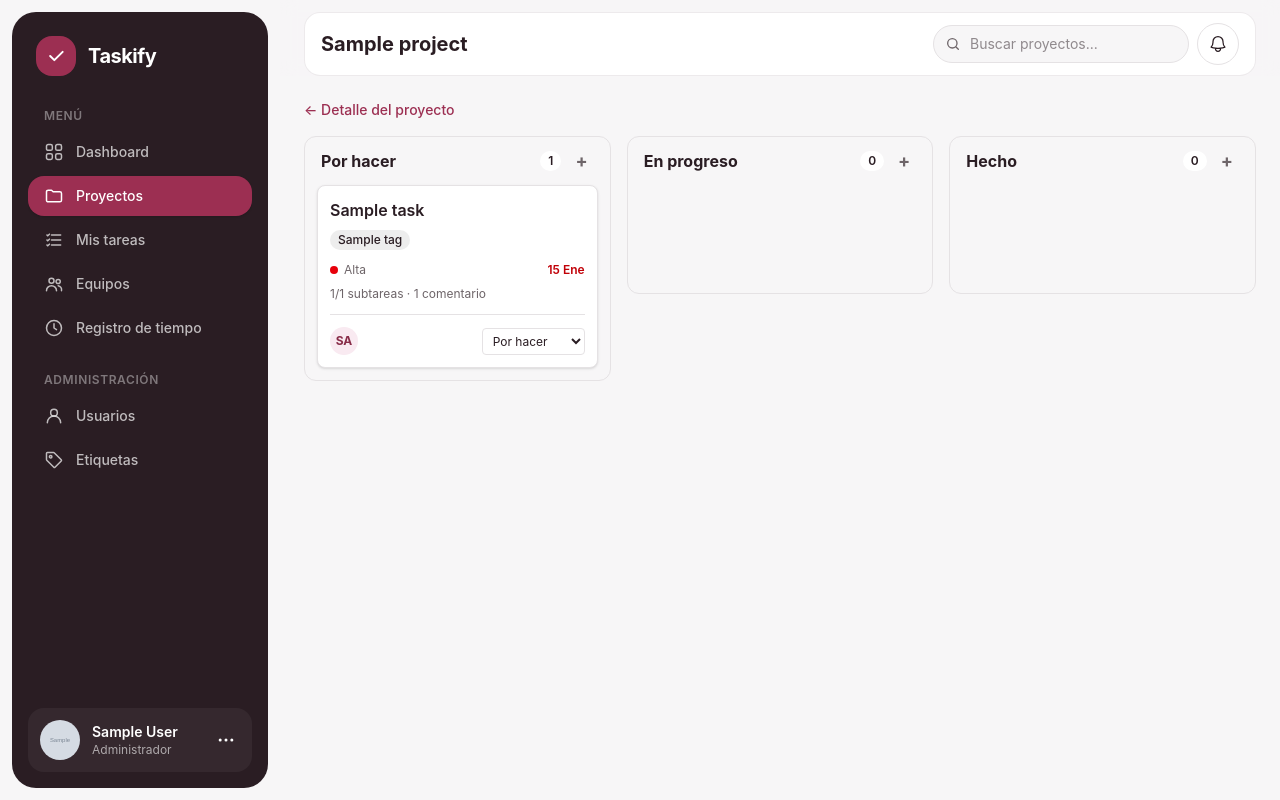
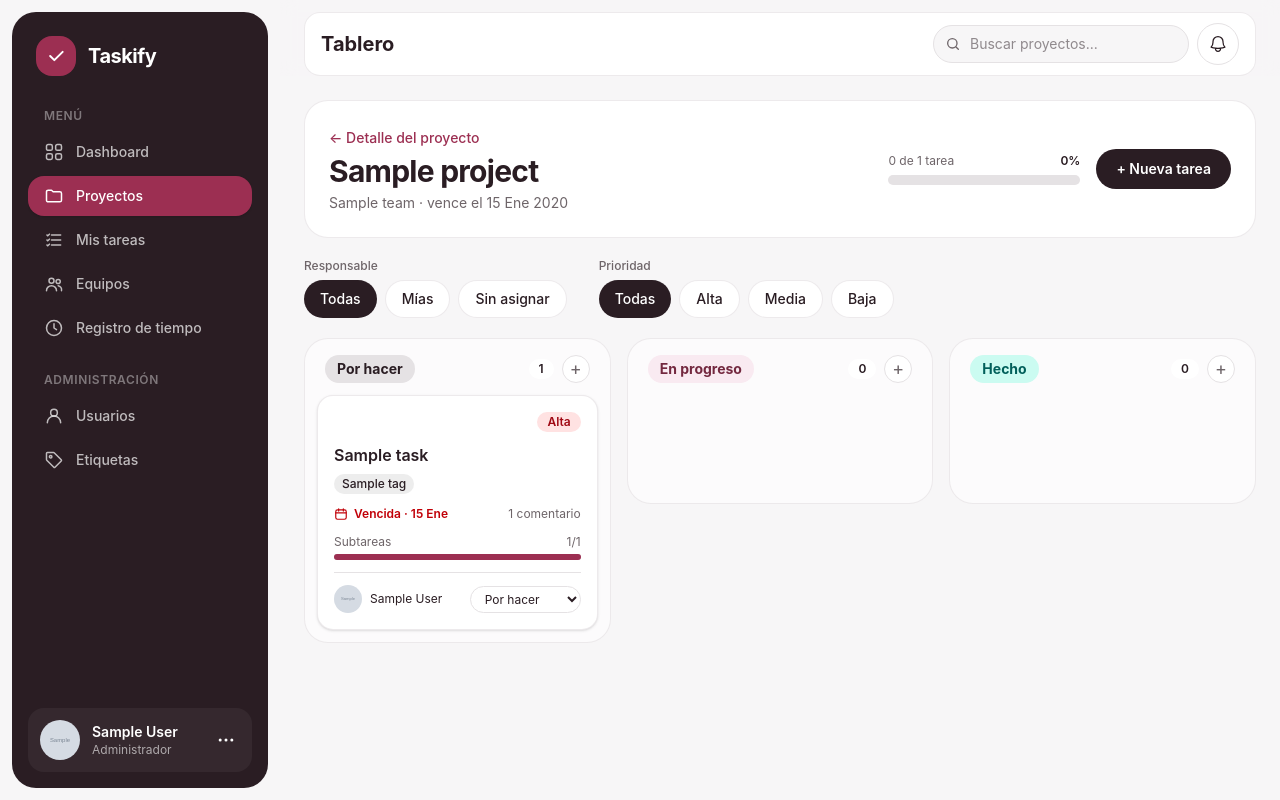
Before and after one commit to fabiolamedrano/taskify, a Django app: page /tasks/projects/1/board/ in a window 1280 px wide. Run offline with Django 5.2, Linux system fonts and the light colour scheme; a user stored in the database is signed in; tables that the repository leaves empty hold one stand-in row (values such as "Sample post"); grey boxes marked "Sample" are stand-in pictures; data that the repository does not hold is empty; parts of the project's set-up code (start-up, migrations or seed data) failed here and were passed over.

Commit message:
Redesign project board with rounded columns and the shared task card

```diff
--- a/static/css/output.css
+++ b/static/css/output.css
@@ -27,7 +27,6 @@
     --color-black: #000;
     --color-white: #fff;
     --spacing: 0.25rem;
-    --container-sm: 24rem;
     --container-md: 28rem;
     --container-lg: 32rem;
     --container-xl: 36rem;
@@ -427,6 +426,9 @@
   .h-11 {
     height: calc(var(--spacing) * 11);
   }
+  .h-24 {
+    height: calc(var(--spacing) * 24);
+  }
   .h-32 {
     height: calc(var(--spacing) * 32);
   }
@@ -478,11 +480,14 @@
   .w-11 {
     width: calc(var(--spacing) * 11);
   }
+  .w-24 {
+    width: calc(var(--spacing) * 24);
+  }
   .w-40 {
     width: calc(var(--spacing) * 40);
   }
-  .w-44 {
-    width: calc(var(--spacing) * 44);
+  .w-52 {
+    width: calc(var(--spacing) * 52);
   }
   .w-56 {
     width: calc(var(--spacing) * 56);
@@ -508,6 +513,12 @@
   .max-w-\[3rem\] {
     max-width: 3rem;
   }
+  .max-w-\[7rem\] {
+    max-width: 7rem;
+  }
+  .max-w-\[8rem\] {
+    max-width: 8rem;
+  }
   .max-w-lg {
     max-width: var(--container-lg);
   }
@@ -525,6 +536,9 @@
   }
   .min-w-36 {
     min-width: calc(var(--spacing) * 36);
+  }
+  .min-w-40 {
+    min-width: calc(var(--spacing) * 40);
   }
   .min-w-44 {
     min-width: calc(var(--spacing) * 44);
@@ -924,6 +938,9 @@
   .px-5 {
     padding-inline: calc(var(--spacing) * 5);
   }
+  .px-6 {
+    padding-inline: calc(var(--spacing) * 6);
+  }
   .py-0\.5 {
     padding-block: calc(var(--spacing) * 0.5);
   }
@@ -1024,6 +1041,9 @@
   .text-xs {
     font-size: var(--text-xs);
     line-height: var(--tw-leading, var(--text-xs--line-height));
+  }
+  .text-\[10px\] {
+    font-size: 10px;
   }
   .leading-none {
     --tw-leading: 1;
@@ -1363,6 +1383,9 @@
     .sm\:left-auto {
       left: auto;
     }
+    .sm\:w-48 {
+      width: calc(var(--spacing) * 48);
+    }
     .sm\:w-52 {
       width: calc(var(--spacing) * 52);
     }
@@ -1407,6 +1430,10 @@
     }
     .sm\:px-6 {
       padding-inline: calc(var(--spacing) * 6);
+    }
+    .sm\:text-3xl {
+      font-size: var(--text-3xl);
+      line-height: var(--tw-leading, var(--text-3xl--line-height));
     }
     .sm\:text-4xl {
       font-size: var(--text-4xl);
--- a/templates/tasks/_card.html
+++ /dev/null
@@ -1,54 +0,0 @@
-<li data-task data-move-url="{% url 'api:task-detail' task.pk %}"
-    class="rounded-lg border border-line bg-white p-3 shadow-sm {% if can_move %}cursor-grab active:cursor-grabbing{% endif %}">
-  <a href="{% url 'tasks:detail' task.pk %}" class="font-semibold hover:text-brand-700">{{ task.title }}</a>
-
-  {% if task.tags.all %}
-    <div class="mt-2 flex flex-wrap gap-1.5">
-      {% for tag in task.tags.all %}
-        <span class="rounded-full px-2 py-0.5 text-xs font-medium"
-              style="background-color: {{ tag.color }}26">{{ tag.name }}</span>
-      {% endfor %}
-    </div>
-  {% endif %}
-
-  <div class="mt-3 flex items-center justify-between text-xs text-muted">
-    <span class="inline-flex items-center gap-1.5">
-      <span class="h-2 w-2 rounded-full {% if task.priority == 'high' %}bg-red-600{% elif task.priority == 'medium' %}bg-amber-500{% else %}bg-teal-600{% endif %}"></span>
-      {{ task.get_priority_display }}
-    </span>
-    {% if task.due_date %}
-      <span class="{% if task.due_date < today and task.status != 'done' %}font-semibold text-red-700{% endif %}">
-        {{ task.due_date|date:"j M" }}
-      </span>
-    {% endif %}
-  </div>
-
-  {% if task.subtask_total or task.comment_total %}
-    <p class="mt-2 text-xs text-muted">
-      {% if task.subtask_total %}{{ task.subtask_done }}/{{ task.subtask_total }} subtareas{% endif %}
-      {% if task.subtask_total and task.comment_total %}·{% endif %}
-      {% if task.comment_total %}{{ task.comment_total }} comentario{{ task.comment_total|pluralize }}{% endif %}
-    </p>
-  {% endif %}
-
-  <div class="mt-3 flex items-center justify-between gap-2 border-t border-line pt-3">
-    {% if task.assigned_user %}
-      <span class="flex h-7 w-7 items-center justify-center rounded-full bg-brand-100 text-xs font-bold text-brand-800"
-            title="{{ task.assigned_user.get_full_name|default:task.assigned_user.username }}">
-        {{ task.assigned_user.username|slice:":2"|upper }}
-      </span>
-    {% elif task.assigned_team %}
-      <span class="text-xs text-muted">{{ task.assigned_team.name }}</span>
-    {% else %}
-      <span class="text-xs text-muted">Sin asignar</span>
-    {% endif %}
-
-    <select data-move-select aria-label="Mover tarea {{ task.title }} a otra columna"
-            {% if not can_move %}disabled{% endif %}
-            class="rounded border border-line bg-white px-1.5 py-1 text-xs focus:border-brand-700 focus:outline-none focus:ring-2 focus:ring-brand-700/20 disabled:opacity-50">
-      {% for value, label in statuses %}
-        <option value="{{ value }}" {% if value == task.status %}selected{% endif %}>{{ label }}</option>
-      {% endfor %}
-    </select>
-  </div>
-</li>
--- a/templates/tasks/_task_card.html
+++ b/templates/tasks/_task_card.html
@@ -1,7 +1,9 @@
 <li data-task data-move-url="{% url 'api:task-detail' task.pk %}"
     class="rounded-2xl border border-line/70 bg-white p-4 shadow-sm {% if can_move %}cursor-grab active:cursor-grabbing{% endif %}">
   <div class="flex items-start justify-between gap-2">
-    <span class="min-w-0 truncate rounded-full bg-surface px-2.5 py-0.5 text-xs font-medium text-muted">{{ task.project.name }}</span>
+    {% if hide_project %}<span></span>{% else %}
+      <span class="min-w-0 truncate rounded-full bg-surface px-2.5 py-0.5 text-xs font-medium text-muted">{{ task.project.name }}</span>
+    {% endif %}
     <span class="shrink-0 rounded-full px-2.5 py-0.5 text-xs font-semibold {% if task.priority == 'high' %}bg-red-100 text-red-800{% elif task.priority == 'medium' %}bg-amber-100 text-amber-800{% else %}bg-teal-100 text-teal-800{% endif %}">{{ task.get_priority_display }}</span>
   </div>
 
@@ -15,11 +17,18 @@
     </div>
   {% endif %}
 
-  {% if task.due_date %}
-    <p class="mt-3 flex items-center gap-1.5 text-xs {% if task.is_overdue %}font-semibold text-red-700{% else %}text-muted{% endif %}">
-      <svg class="h-3.5 w-3.5" viewBox="0 0 24 24" fill="none" stroke="currentColor" stroke-width="2" stroke-linecap="round" stroke-linejoin="round" aria-hidden="true"><rect x="3" y="5" width="18" height="16" rx="3"/><path d="M8 3v4M16 3v4M3 10h18"/></svg>
-      {% if task.is_overdue %}Vencida · {% endif %}{{ task.due_date|date:"j M" }}
-    </p>
+  {% if task.due_date or task.comment_total %}
+    <div class="mt-3 flex items-center justify-between gap-2 text-xs {% if task.is_overdue %}font-semibold text-red-700{% else %}text-muted{% endif %}">
+      {% if task.due_date %}
+        <span class="flex items-center gap-1.5">
+          <svg class="h-3.5 w-3.5" viewBox="0 0 24 24" fill="none" stroke="currentColor" stroke-width="2" stroke-linecap="round" stroke-linejoin="round" aria-hidden="true"><rect x="3" y="5" width="18" height="16" rx="3"/><path d="M8 3v4M16 3v4M3 10h18"/></svg>
+          {% if task.is_overdue %}Vencida · {% endif %}{{ task.due_date|date:"j M" }}
+        </span>
+      {% else %}<span></span>{% endif %}
+      {% if task.comment_total %}
+        <span class="font-normal text-muted">{{ task.comment_total }} comentario{{ task.comment_total|pluralize }}</span>
+      {% endif %}
+    </div>
   {% endif %}
 
   {% if task.subtask_total %}
@@ -34,10 +43,22 @@
   {% endif %}
 
   <div class="mt-3 flex items-center justify-between gap-2 border-t border-line pt-3">
-    <span class="text-xs text-muted">{% if task.comment_total %}{{ task.comment_total }} comentario{{ task.comment_total|pluralize }}{% endif %}</span>
+    {% if show_assignee %}
+      {% if task.assigned_user %}
+        <span class="flex min-w-0 items-center gap-2" title="{{ task.assigned_user.get_full_name|default:task.assigned_user.username }}">
+          {% include 'includes/_avatar.html' with person=task.assigned_user size='h-7 w-7' text='text-[10px]' %}
+          <span class="max-w-[7rem] truncate text-xs">{{ task.assigned_user.get_full_name|default:task.assigned_user.username }}</span>
+        </span>
+      {% elif task.assigned_team %}
+        <span class="max-w-[8rem] truncate text-xs text-muted">Equipo · {{ task.assigned_team.name }}</span>
+      {% else %}
+        <span class="text-xs text-muted">Sin asignar</span>
+      {% endif %}
+    {% else %}<span></span>{% endif %}
+
     <select data-move-select aria-label="Mover tarea {{ task.title }} a otra columna"
             {% if not can_move %}disabled{% endif %}
-            class="rounded-full border border-line bg-white px-2.5 py-1 text-xs focus:border-brand-700 focus:outline-none focus:ring-2 focus:ring-brand-700/20 disabled:opacity-50">
+            class="shrink-0 rounded-full border border-line bg-white px-2.5 py-1 text-xs focus:border-brand-700 focus:outline-none focus:ring-2 focus:ring-brand-700/20 disabled:opacity-50">
       {% for value, label in statuses %}
         <option value="{{ value }}" {% if value == task.status %}selected{% endif %}>{{ label }}</option>
       {% endfor %}
--- a/templates/tasks/board.html
+++ b/templates/tasks/board.html
@@ -3,44 +3,83 @@
 
 {% block title %}Tablero · {{ project.name }} · Taskify{% endblock %}
 
-{% block page_title %}{{ project.name }}{% endblock %}
+{% block page_title %}Tablero{% endblock %}
 
 {% block page_content %}
-<div class="space-y-4">
+<div class="space-y-5">
 
-  <div class="flex items-center gap-3">
-    <a href="{% url 'projects:detail' project.pk %}" class="text-sm font-medium text-brand-700 hover:underline">← Detalle del proyecto</a>
-    {% if not can_move %}
-      <span class="rounded-full bg-line px-2.5 py-0.5 text-xs font-semibold">Solo lectura</span>
+  <!-- Encabezado del proyecto -->
+  <section class="flex flex-wrap items-center justify-between gap-4 rounded-3xl border border-line/70 bg-white p-5 sm:p-6">
+    <div class="min-w-0">
+      <a href="{% url 'projects:detail' project.pk %}" class="text-sm font-medium text-brand-700 hover:underline">← Detalle del proyecto</a>
+      <h2 class="mt-1 truncate text-2xl font-bold tracking-tight sm:text-3xl">{{ project.name }}</h2>
+      <p class="mt-1 text-sm text-muted">
+        {% if project.team %}{{ project.team.name }}{% else %}Sin equipo{% endif %}
+        · {% if project.due_date %}vence el {{ project.due_date|date:"j M Y" }}{% else %}sin fecha límite{% endif %}
+      </p>
+    </div>
+
+    <div class="flex w-full flex-wrap items-center gap-4 sm:w-auto">
+      <div class="min-w-40 flex-1 sm:w-48 sm:flex-none">
+        <div class="flex justify-between text-xs text-muted">
+          <span>{{ project.done_count }} de {{ project.task_count }} tarea{{ project.task_count|pluralize }}</span>
+          <span class="font-semibold text-ink">{{ project.progress }}%</span>
+        </div>
+        <div class="mt-1.5 h-2.5 rounded-full bg-line" role="progressbar"
+             aria-label="Progreso del proyecto"
+             aria-valuenow="{{ project.progress }}" aria-valuemin="0" aria-valuemax="100">
+          <div class="h-2.5 rounded-full bg-brand-700" style="width: {{ project.progress }}%"></div>
+        </div>
+      </div>
+      {% if can_move %}
+        <a href="{% url 'tasks:create' project.pk %}"
+           class="rounded-full bg-ink px-5 py-2.5 text-sm font-semibold text-white hover:bg-brand-900">+ Nueva tarea</a>
+      {% else %}
+        <span class="rounded-full bg-line px-3 py-1 text-xs font-semibold">Solo lectura</span>
+      {% endif %}
+    </div>
+  </section>
+
+  <!-- Filtros -->
+  <div class="flex flex-wrap items-end gap-x-8 gap-y-4">
+    {% include 'includes/_filter_chips.html' with options=assigned_options label='Responsable' %}
+    {% include 'includes/_filter_chips.html' with options=priority_options label='Prioridad' %}
+    {% if has_filters %}
+      <a href="{% url 'tasks:board' project.pk %}"
+         class="rounded-full border border-line bg-white px-4 py-2 text-sm font-medium hover:bg-surface">Quitar filtros</a>
     {% endif %}
   </div>
 
-  <p id="board-error" role="alert"
-     class="hidden rounded-lg bg-red-50 px-4 py-2 text-sm text-red-700">
+  <p id="board-error" role="alert" class="hidden rounded-2xl bg-red-50 px-4 py-2 text-sm text-red-700">
     No se pudo mover la tarea. Inténtalo de nuevo.
   </p>
 
   <div id="board" data-csrf="{{ csrf_token }}" data-can-move="{{ can_move|yesno:'true,false' }}"
-       class="grid items-start gap-4 md:grid-cols-3">
-    {% for value, label, tasks in columns %}
-      <section class="rounded-xl border border-line bg-surface p-3" aria-label="{{ label }}">
-        <h2 class="flex items-center justify-between px-1 pb-3 font-bold">
-          {{ label }}
+       class="grid grid-cols-1 items-start gap-4 md:grid-cols-3">
+    {% for value, label, items in columns %}
+      <section class="min-w-0 rounded-3xl border border-line/70 bg-white/60 p-3" aria-label="{{ label }}">
+        <h3 class="flex items-center justify-between px-2 pb-3 pt-1">
+          <span class="rounded-full px-3 py-1 text-sm font-bold {% if value == 'doing' %}bg-brand-100 text-brand-900{% elif value == 'done' %}bg-teal-100 text-teal-800{% else %}bg-line text-ink{% endif %}">{{ label }}</span>
           <span class="flex items-center gap-2">
-            <span data-count-for="{{ value }}"
-                  class="rounded-full bg-white px-2 py-0.5 text-xs font-semibold">{{ tasks|length }}</span>
+            <span data-count-for="{{ value }}" class="rounded-full bg-white px-2.5 py-0.5 text-xs font-semibold">{{ items|length }}</span>
             {% if can_move %}
               <a href="{% url 'tasks:create' project.pk %}?status={{ value }}"
                  aria-label="Agregar tarea a {{ label }}"
-                 class="rounded px-1.5 text-lg leading-none text-muted hover:bg-white hover:text-brand-700">+</a>
+                 class="flex h-7 w-7 items-center justify-center rounded-full border border-line bg-white text-lg leading-none text-muted hover:text-brand-700">+</a>
             {% endif %}
           </span>
-        </h2>
+        </h3>
         <ul data-column="{{ value }}" class="min-h-24 space-y-3">
-          {% for task in tasks %}
-            {% include 'tasks/_card.html' %}
+          {% for task in items %}
+            {% include 'tasks/_task_card.html' with hide_project=True show_assignee=True %}
           {% endfor %}
         </ul>
+        {% if value == 'done' and done_hidden %}
+          <a href="{% url 'projects:detail' project.pk %}?status=done#tasks"
+             class="mt-3 block rounded-2xl px-3 py-2 text-center text-xs font-medium text-muted hover:bg-white">
+            Y {{ done_hidden }} más · Ver todas las hechas
+          </a>
+        {% endif %}
       </section>
     {% endfor %}
   </div>
```
